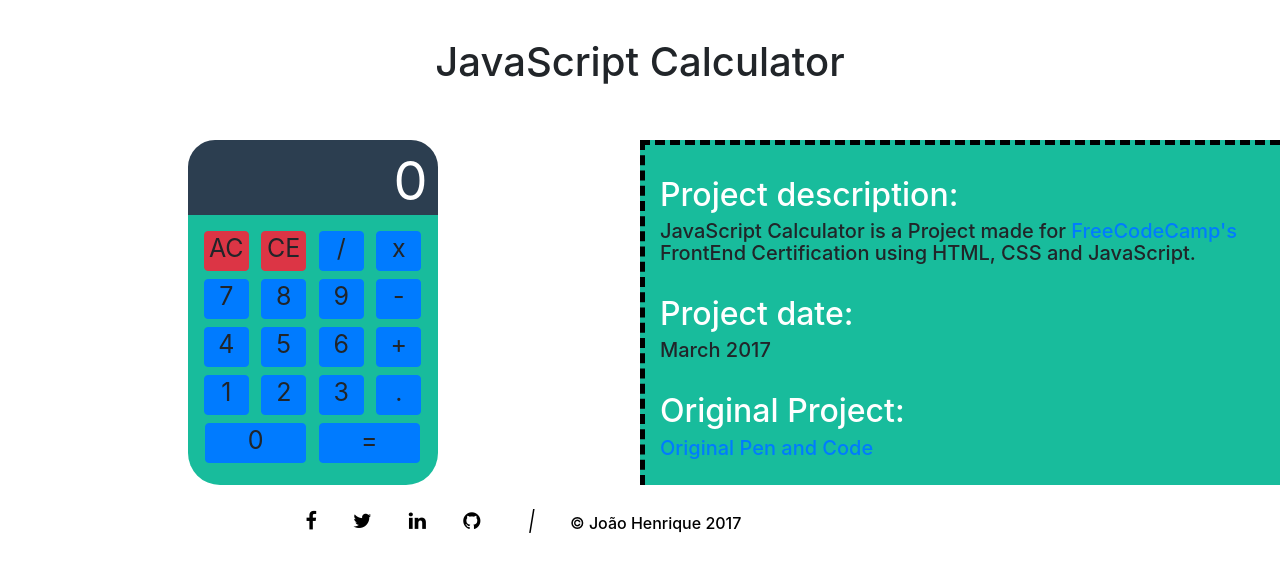
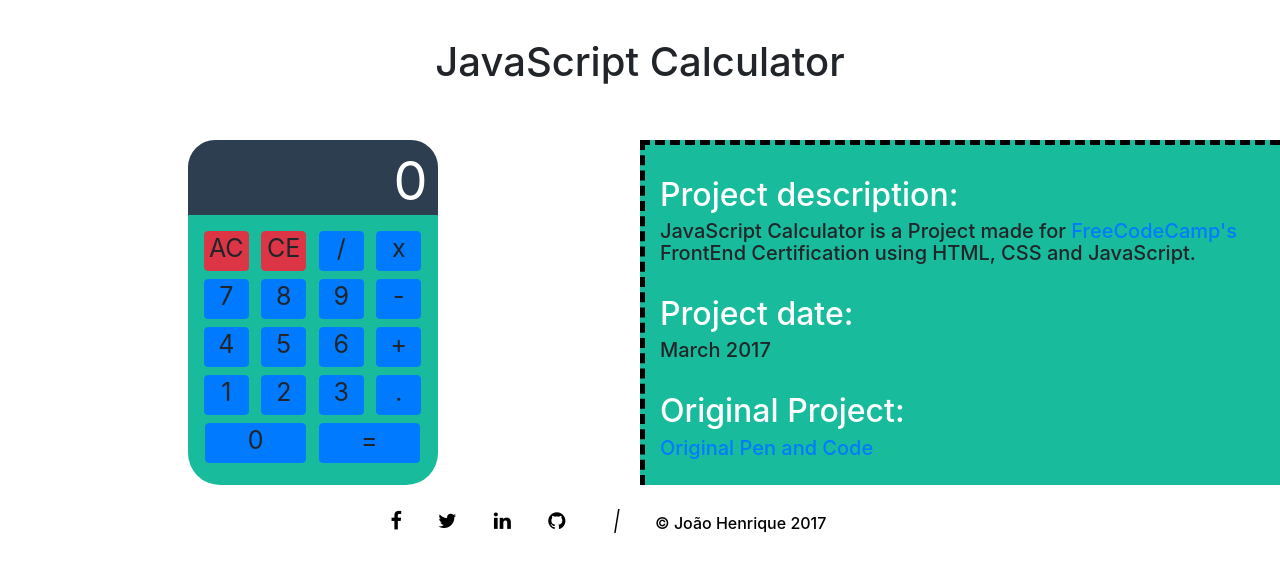
Before and after one commit to Joao-Henrique/FCC-TicTacToe, a website: page index.html in a window 1280 px wide. Drawn offline with nearby package versions, Linux system fonts and the light colour scheme.

Commit message:
bug fix on footer

```diff
--- a/index.html
+++ b/index.html
@@ -79,7 +79,7 @@
 
 
     <footer>
-        <div class="container footer row">
+        <div class="footer row">
             <div class="col-md-6 socialFooter">
                 <ul class="social-network social-circle">
                     <li>
```
Also changed, not shown: footer.css (+0 -9 lines).
